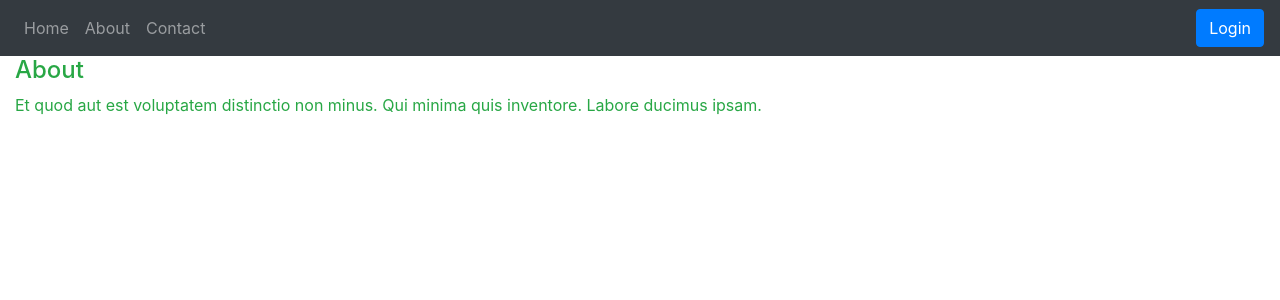
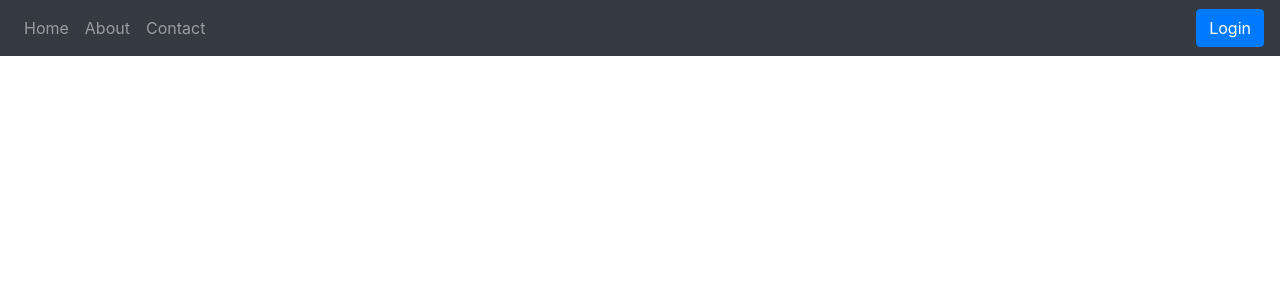
Before and after one commit to LuisGhz/react-4h-course-11-react-router, a React (Create React App) app: page /about in a window 1280 px wide. Shown: the top 300 px of the page. Built offline with nearby package versions, Linux system fonts and the light colour scheme.

Commit message:
Change Route by ProtectedRoute

```diff
--- a/src/App.js
+++ b/src/App.js
@@ -4,6 +4,7 @@ import About from 'routes/About';
 import Contact from 'routes/Contact';
 import Post from 'routes/Post';
 import PageNotFound from 'routes/PageNotFound';
+import ProtectedRoute from 'routes/ProtectedRoute';
 import MainNavBar from 'routes/MainNavBar';
 import 'bootstrap/dist/css/bootstrap.min.css';
 
@@ -13,9 +14,9 @@ function App() {
       <MainNavBar />
       <Switch>
         <Route exact path="/" component={ Home } />
-        <Route path="/about" component={ About } />
-        <Route path="/contact" component={ Contact } />
-        <Route path="/post/:post_id" component={ Post } />
+        <ProtectedRoute path="/about" component={ About } />
+        <ProtectedRoute path="/contact" component={ Contact } />
+        <ProtectedRoute path="/post/:post_id" component={ Post } />
         <Route component={ PageNotFound } />
       </Switch>
     </Router>
```
